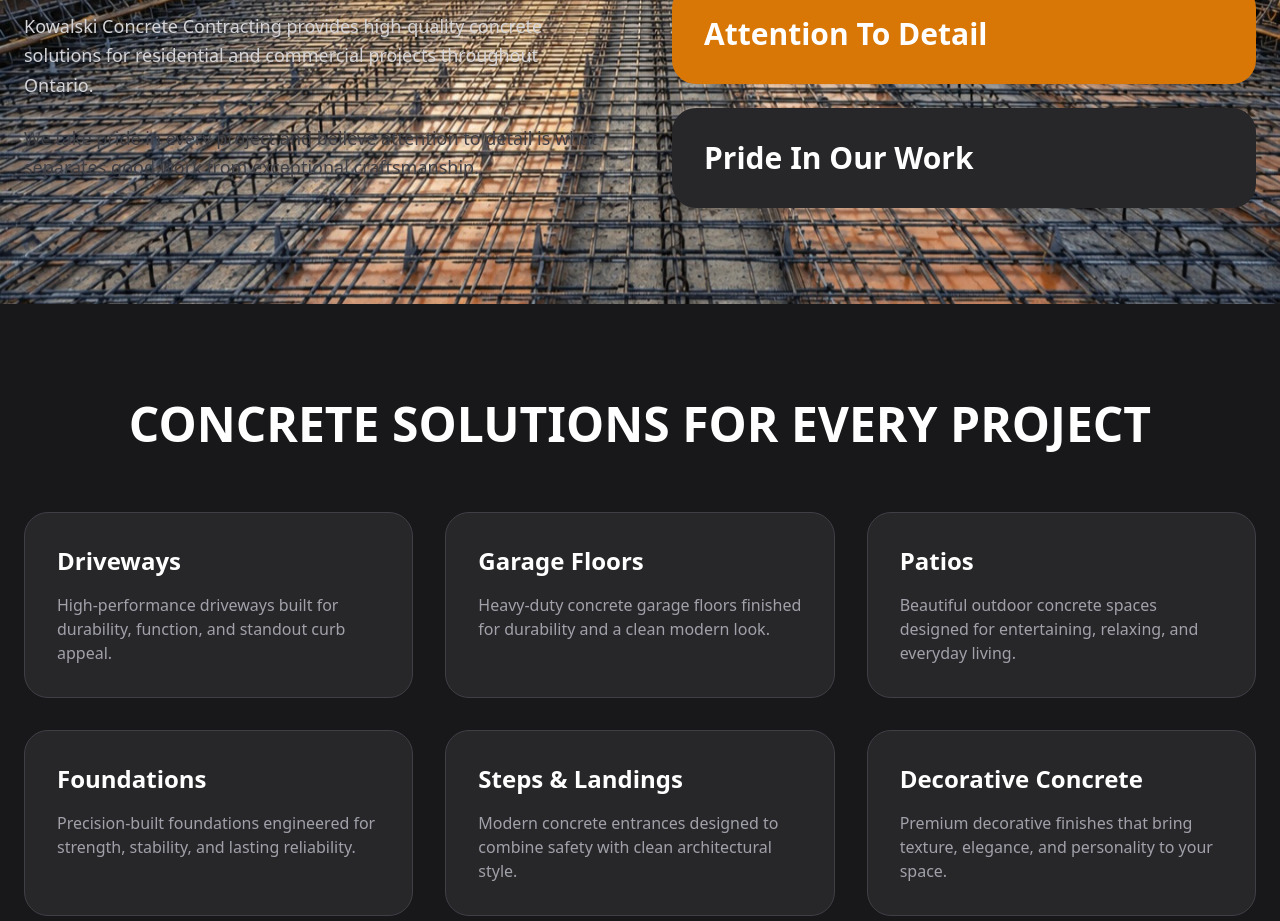
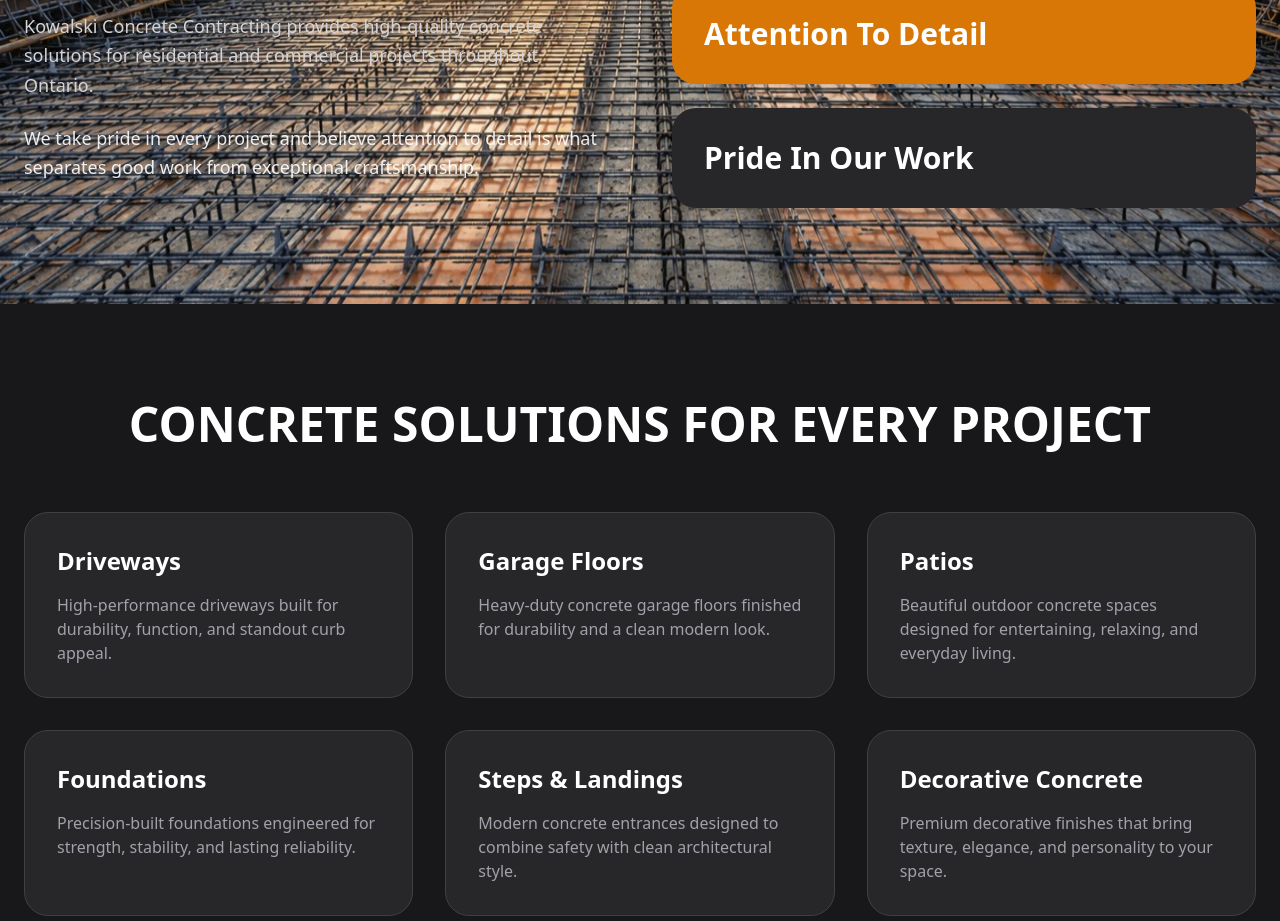
Before and after one commit to kowalski3026/kowalski-concrete-website, a Next.js app: page / in a window 1280 px wide. Shown: the part 1300-2221 px from the top of the page. Built offline with nearby package versions, Linux system fonts and the light colour scheme.

Commit message:
Update page.js

```diff
--- a/app/page.js
+++ b/app/page.js
@@ -88,7 +88,7 @@ export default function Home() {
               for residential and commercial projects throughout Ontario.
             </p>
 
-            <p className="mt-6 text-lg text-zinc-700 leading-relaxed">
+            <p className="mt-6 text-lg text-white/90 leading-relaxed drop-shadow-lg">
               We take pride in every project and believe attention to detail is what
               separates good work from exceptional craftsmanship.
             </p>
```
